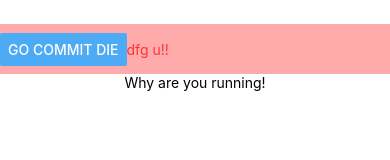
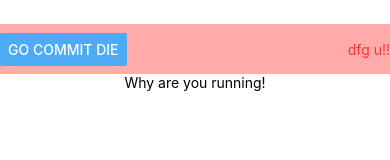
Before and after one commit to Ang56187/NoteTakingApp, a React Native app: screen / in a window 390 px wide. Shown: the top 160 px of the page. Built offline with nearby package versions, Linux system fonts and the light colour scheme.

Commit message:
Added space-between at HeaderBar.js

```diff
--- a/components/header-components/HeaderBar.js
+++ b/components/header-components/HeaderBar.js
@@ -12,7 +12,7 @@ const headerBar = () => {
             opacity: 0.8,
             alignSelf: 'stretch',
             alignItems: 'center',
-            justifyContent: 'space-',
+            justifyContent: 'space-between',
         }}>
             <HamburgerBtn/>
             <Text style = {{color: "red"}}>dfg u!!</Text>
```
